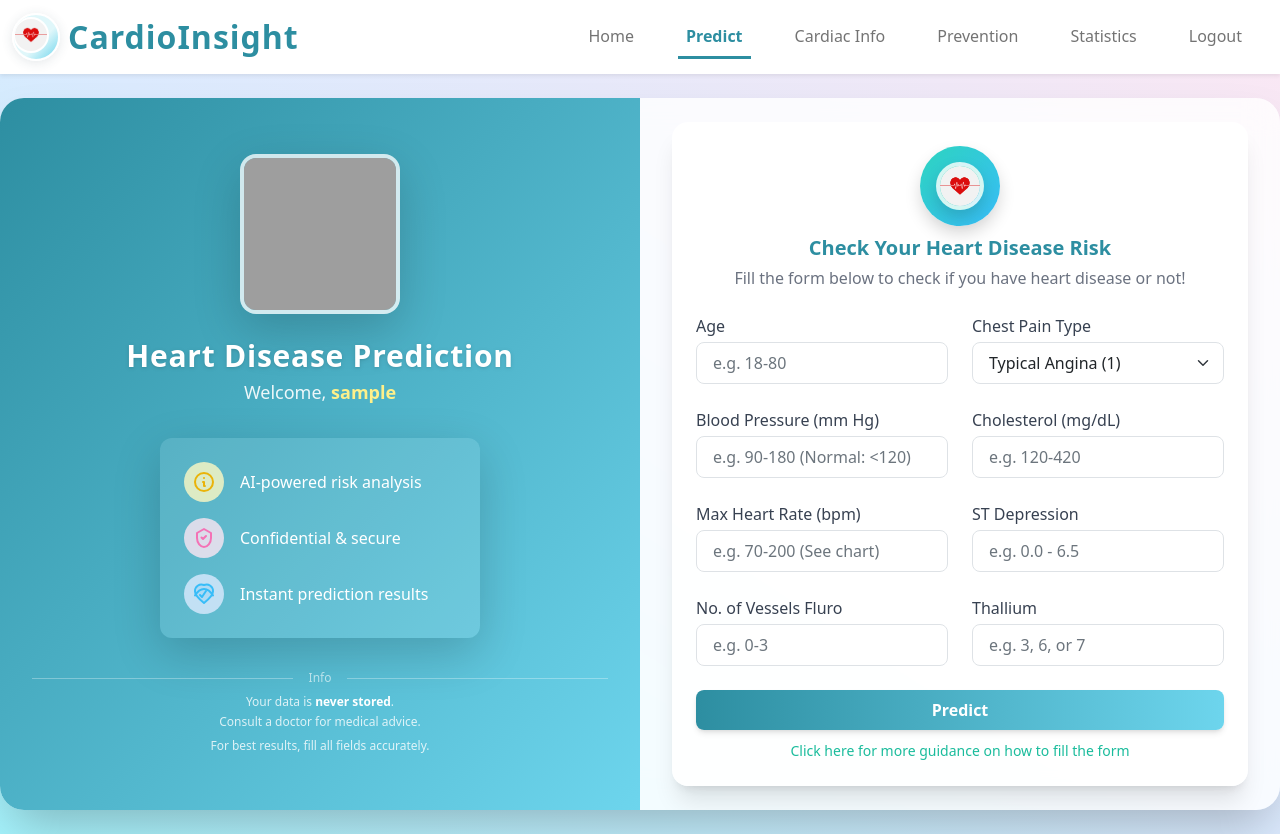
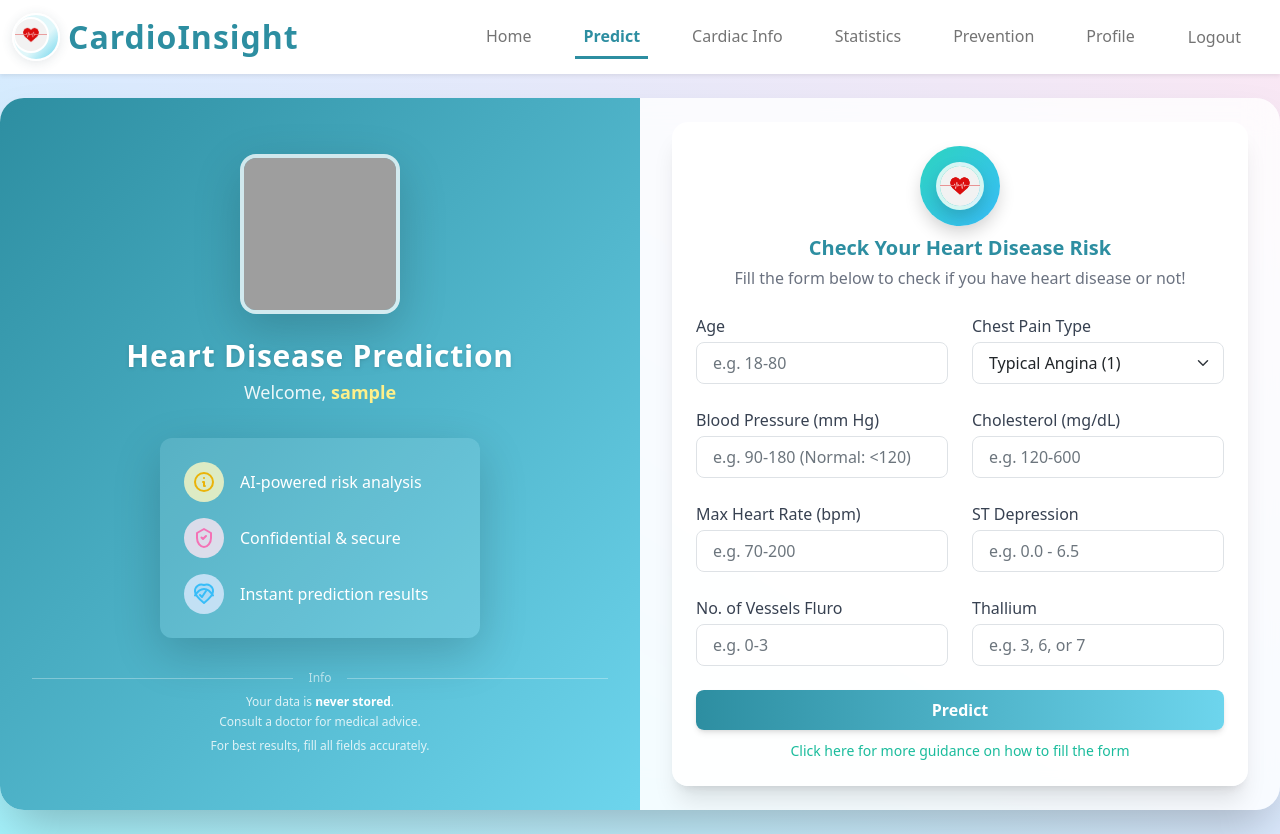
Before and after one commit to SaJiDuR-RaHmAn154/ML_Project, a Flask app: page /find in a window 1280 px wide. Run offline with Flask 3, Linux system fonts and the light colour scheme; the visitor is signed in with stand-in values (Sample User, id 1); some libraries are stand-ins or nearby versions; grey boxes are pictures that could not be loaded.

Commit message:
Updated find.html

```diff
--- a/Frontend/templates/find.html
+++ b/Frontend/templates/find.html
@@ -19,6 +19,12 @@
       rel="stylesheet"
       href="{{ url_for('static', filename='CSS/home.css') }}"
     />
+
+    <link
+      rel="icon"
+      type="image/png"
+      href="{{ url_for('static', filename='Images/favicon.png') }}"
+    />
   </head>
   <body
     class="flex flex-col min-h-screen bg-gradient-to-tr from-cyan-200 via-blue-100 to-pink-100"
@@ -26,7 +32,10 @@
     <!-- Navbar -->
     <nav class="navbar navbar-expand-lg navbar-light bg-white shadow-sm">
       <div class="container">
-        <a class="navbar-brand d-flex align-items-center" href="{{ url_for('home') }}">
+        <a
+          class="navbar-brand d-flex align-items-center"
+          href="{{ url_for('home') }}"
+        >
           <span class="navbar-logo-wrapper">
             <img
               src="{{ url_for('static', filename='Images/heartLogo.jpg') }}"
@@ -34,60 +43,80 @@
               class="navbar-logo"
             />
           </span>
-          <span class="ms-2 fw-bold" style="font-size:2rem; letter-spacing:1px;">CardioInsight</span>
+          <span
+            class="ms-2 fw-bold"
+            style="font-size: 2rem; letter-spacing: 1px"
+            >CardioInsight</span
+          >
         </a>
         <button
           class="navbar-toggler"
           type="button"
           data-bs-toggle="collapse"
           data-bs-target="#navbarNav"
-          aria-controls="navbarNav"
-          aria-expanded="false"
-          aria-label="Toggle navigation"
         >
           <span class="navbar-toggler-icon"></span>
         </button>
         <ul class="navbar-nav ms-auto mb-2 mb-lg-0">
           <li class="nav-item">
-            <a id="home-nav" class="nav-link" href="{{ url_for('home') }}"
+            <a
+              class="nav-link {% if request.endpoint == 'home' %}active{% endif %}"
+              href="{{ url_for('home') }}"
               >Home</a
             >
           </li>
           <li class="nav-item">
             <a
-              id="predict-nav"
-              class="nav-link active"
+              class="nav-link {% if request.endpoint == 'find' %}active{% endif %}"
               href="{{ url_for('find') }}"
               >Predict</a
             >
           </li>
           <li class="nav-item">
             <a
-              class="nav-link"
-              href="https://www.heart.org/en/health-topics/heart-attack"
-              target="_blank"
+              class="nav-link {% if request.endpoint == 'cardiac_info' %}active{% endif %}"
+              href="{{ url_for('cardiac_info') }}"
               >Cardiac Info</a
             >
           </li>
           <li class="nav-item">
             <a
-              class="nav-link"
-              href="https://www.cdc.gov/heartdisease/prevention.html"
-              target="_blank"
+              class="nav-link {% if request.endpoint == 'statistics' %}active{% endif %}"
+              href="{{ url_for('statistics') }}"
+              >Statistics</a
+            >
+          </li>
+          <li class="nav-item">
+            <a
+              class="nav-link {% if request.endpoint == 'prevention' %}active{% endif %}"
+              href="{{ url_for('prevention') }}"
               >Prevention</a
             >
           </li>
           <li class="nav-item">
             <a
-              class="nav-link"
-              href="https://www.cdc.gov/heartdisease/facts.html"
-              target="_blank"
-              >Statistics</a
+              class="nav-link {% if request.endpoint == 'profile' %}active{% endif %}"
+              href="{{ url_for('profile') }}"
+              >Profile</a
             >
           </li>
+          {% if session.get('username') %}
           <li class="nav-item">
-            <a class="nav-link" href="{{ url_for('login') }}">Logout</a>
+            <form
+              action="{{ url_for('logout') }}"
+              method="post"
+              style="display: inline"
+            >
+              <button class="nav-link btn btn-link" type="submit">
+                Logout
+              </button>
+            </form>
           </li>
+          {% else %}
+          <li class="nav-item">
+            <a class="nav-link" href="{{ url_for('login') }}">Login</a>
+          </li>
+          {% endif %}
         </ul>
       </div>
     </nav>
@@ -314,9 +343,9 @@
                     type="number"
                     name="CH"
                     class="form-control form-control-lg block w-full rounded-lg border border-gray-300 focus:ring-2 focus:ring-[#38bdf8] focus:border-[#38bdf8] hover:border-[#2dd4bf] hover:ring-2 hover:ring-[#2dd4bf] px-3 py-2 text-base transition"
-                    placeholder="e.g. 120-420"
+                    placeholder="e.g. 120-600"
                     min="100"
-                    max="500"
+                    max="600"
                     required
                   />
                 </div>
@@ -328,7 +357,7 @@
                     type="number"
                     name="maxhr"
                     class="form-control form-control-lg block w-full rounded-lg border border-gray-300 focus:ring-2 focus:ring-[#38bdf8] focus:border-[#38bdf8] hover:border-[#2dd4bf] hover:ring-2 hover:ring-[#2dd4bf] px-3 py-2 text-base transition"
-                    placeholder="e.g. 70-200 (See chart)"
+                    placeholder="e.g. 70-200"
                     min="60"
                     max="220"
                     required
```
